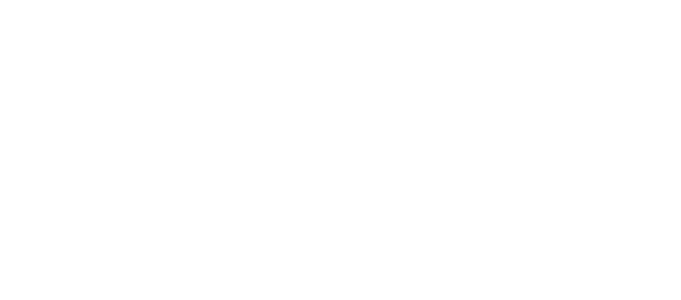
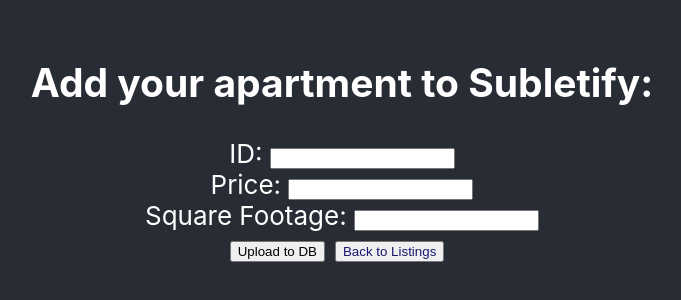
Before and after one commit to Jaspersands/hackathon, a React (Create React App) app in the folder hackapp/: page /newlisting in a window 1280 px wide. Before the commit this address had no page. Shown: the part 256-556 px from the top of the page, without its empty margins (298-979 px from the left). Built offline with nearby package versions, Linux system fonts and the light colour scheme.

Commit message:
new listing as own page

```diff
--- a/hackapp/src/App.js
+++ b/hackapp/src/App.js
@@ -7,6 +7,7 @@
 import Login from './Login';
 import CreateAccount from './CreateAccount';
 import Welcome from './Welcome';
+
 
 function App() {
   const myApartment = {
@@ -22,22 +23,43 @@
         <Route path="/login" element={<LoginWithoutHeader><Login /></LoginWithoutHeader>} />
         <Route path="/createaccount" element={<LoginWithoutHeader><CreateAccount /></LoginWithoutHeader>} />
         <Route path="/listings" element={<DefaultLayout><FileUploader /></DefaultLayout>} />
+        <Route path="/newlisting" element={<NewListing><FileUploader /></NewListing>} />
+
       </Routes>
     </Router>
   );
 }
 
 // Define the default layout with the header
+// const WelcomeTest = () => (
+//   <div>
+//     <Login2 />
+
+//     </div>
+
+// );
+
+
 const DefaultLayout = () => (
   <div>
     <Header />
     {/* <ApartmentCard apartment={myApartment} /> */}
     <div className="App">
+
+      <TableData />
+    </div>
+  </div>
+);
+
+const NewListing = () => (
+  <div>
+
+    <div className="App">
       <header className="App-header">
-        <h4>Supabase db Uploader</h4>
+
         <FileUploader />
       </header>
-      <TableData />
+
     </div>
   </div>
 );
--- a/hackapp/src/FileUploader.js
+++ b/hackapp/src/FileUploader.js
@@ -59,8 +59,20 @@
 // export default FileUploader;
 import React, { useState } from 'react';
 import supabase from './supabase';
+import './Welcome.css';
+import { useNavigate } from 'react-router-dom';
 
 const FileUploader = () => {
+
+  const navigate = useNavigate();
+
+  function toListings() {
+    navigate("/listings");
+    //const currentUrl = window.location.href;
+    //const loginUrl = currentUrl + 'listings';
+    //window.location.href = loginUrl;
+}
+
 
   const [formData, setFormData] = useState({
     id: '',
@@ -97,7 +109,7 @@
 
   return (
     <div>
-      <h2>Upload a new entry to db</h2>
+      <h2>Add your apartment to Subletify:</h2>
       <form onSubmit={handleUpload}>
         <label>ID: </label>
         <input type="text" name="id" value={formData.id} onChange={handleInputChange} />
@@ -109,6 +121,9 @@
         <input type="text" name="square_footage" value={formData.square_footage} onChange={handleInputChange} />
         <br />
         <button type="submit">Upload to DB</button>
+        <button className="btn btn-primary welcome-btn" type="button" onClick={toListings}>
+                Back to Listings
+              </button>
       </form>
     </div>
   );
--- a/hackapp/src/Header.js
+++ b/hackapp/src/Header.js
@@ -1,6 +1,7 @@
 import React, { useState } from 'react';
 import './Header.css';
 import logo from './Assets/apartment_logo.svg'
+import { useNavigate } from 'react-router-dom';
 
 function redirectToLogin() {
   const currentUrl = window.location.href;
@@ -14,7 +15,7 @@
   const [selectedUniversity, setSelectedUniversity] = useState('');
   const [selectedSemester, setSelectedSemester] = useState('');
 
-
+  const navigate = useNavigate();
 
 
   const universities = ['UCLA', 'USC', 'Duke']; //REPLACE WITH PULL FROM DATABASE
@@ -39,11 +40,19 @@
     setShowDropdownSem(!showDropdownSem);
   };
 
+  function toNewListings() {
+    navigate("/newlisting");
+    //const currentUrl = window.location.href;
+    //const loginUrl = currentUrl + 'listings';
+    //window.location.href = loginUrl;
+}
+
   return (
     <header className="header">
       <div className="header__logo">
         <img src={logo} alt="Subletify" />
       </div>
+
       <div className="header__container">
         <div className="header__buttons">
           <button className='university_button' onClick={toggleDropdownUni}>{selectedUniversity || 'University'}
@@ -68,7 +77,11 @@
             </div>
           )}
         </div>
+
       </div>
+      <div onClick={toNewListings} style={{ cursor: 'pointer', color: 'black' }}>
+      Create New Listing
+    </div>
       {/* <div className="header__user">
         <button className='login_button' onClick={redirectToLogin}>
           login
```
